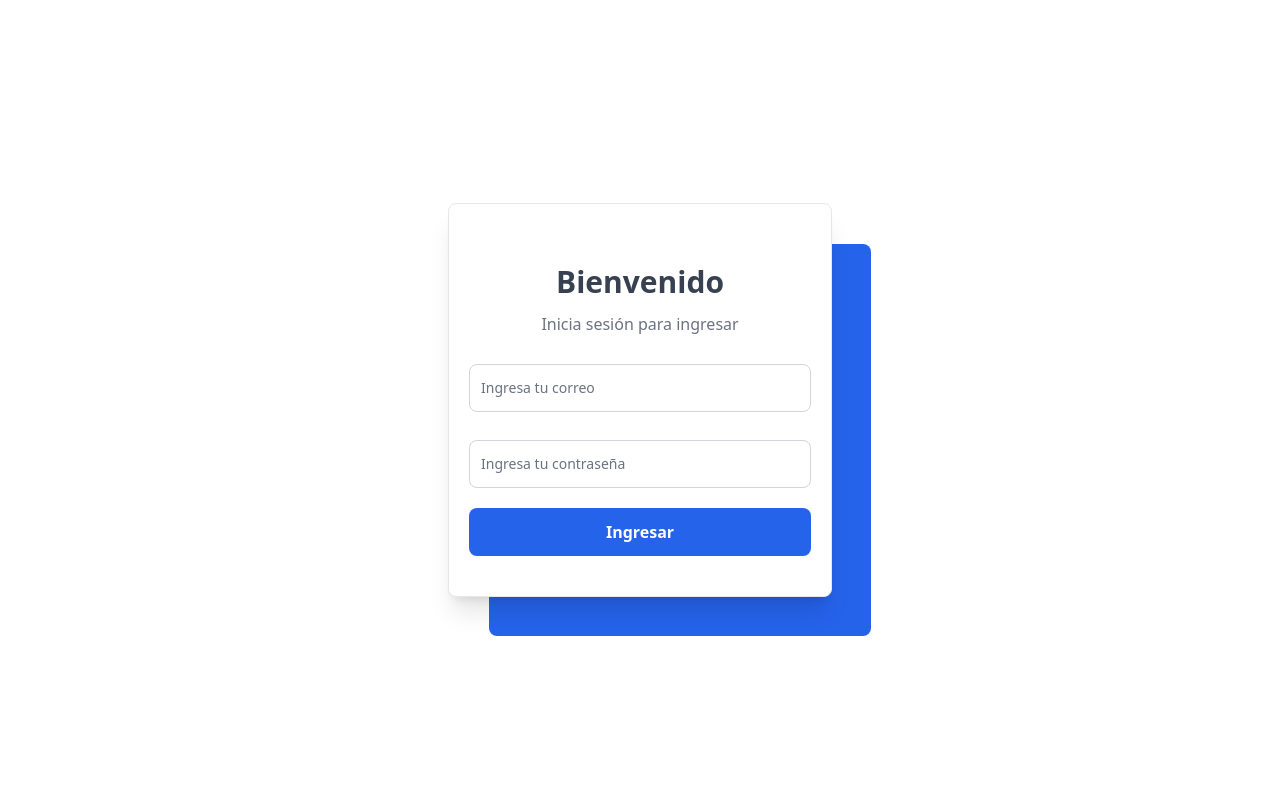
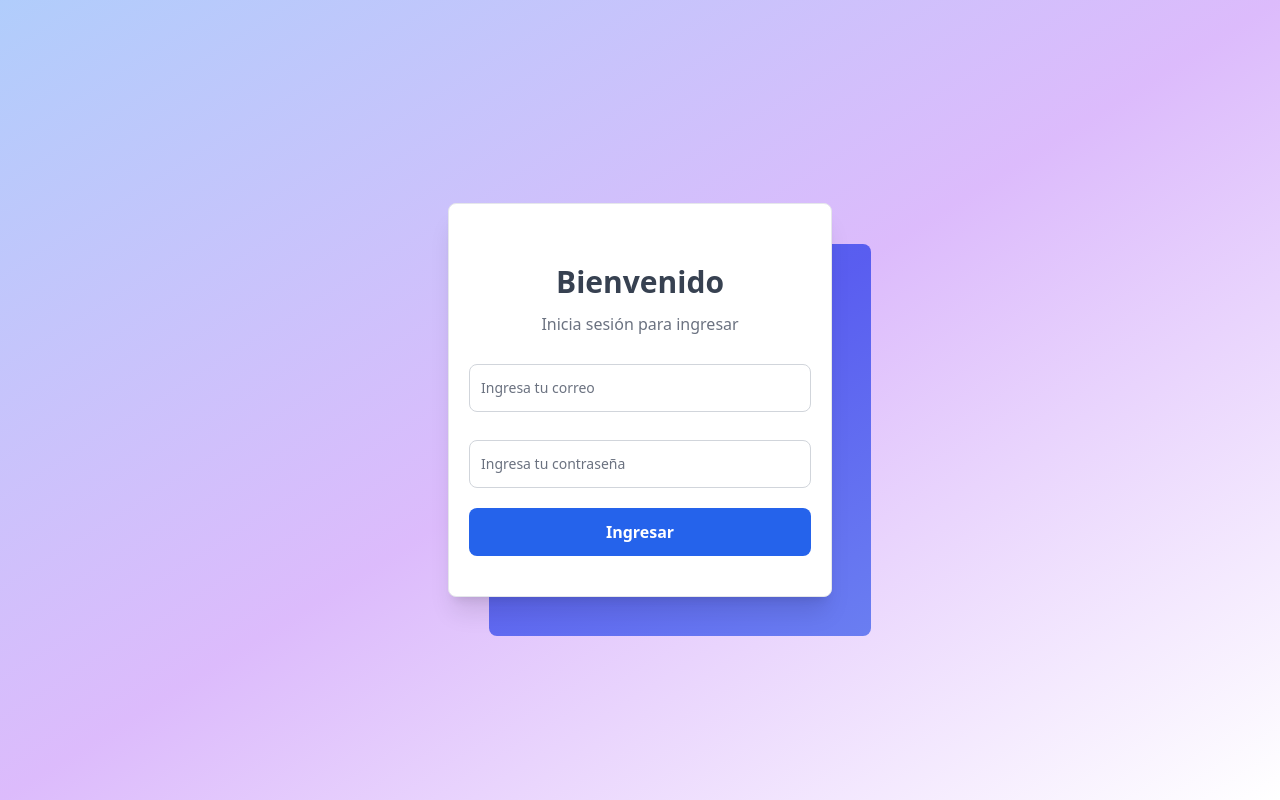
Before and after one commit to EmilianoVentura7/admin-bananoTrack, a React (Vite) app: page / in a window 1280 px wide. Built offline with nearby package versions, Linux system fonts and the light colour scheme.

Commit message:
fondo difuminado

```diff
--- a/src/components/Login.jsx
+++ b/src/components/Login.jsx
@@ -4,6 +4,9 @@ import React from "react";
 function LoginForm() {
   return (
     <div className="flex h-screen w-screen items-center overflow-hidden px-2">
+      {/* Background Gradient */}
+      <div className="absolute inset-0 bg-gradient-to-br from-blue-500 via-purple-500 to-white opacity-40 z-0"></div>
+
       {/* Login */}
       <div className="relative flex w-96 flex-col space-y-5 rounded-lg border bg-white px-5 py-10 shadow-xl sm:mx-auto">
         <div className="-z-10 absolute top-4 left-1/2 h-full w-5/6 -translate-x-1/2 rounded-lg bg-blue-600 sm:-right-10 sm:top-auto sm:left-auto sm:w-full sm:translate-x-0"></div>
```
